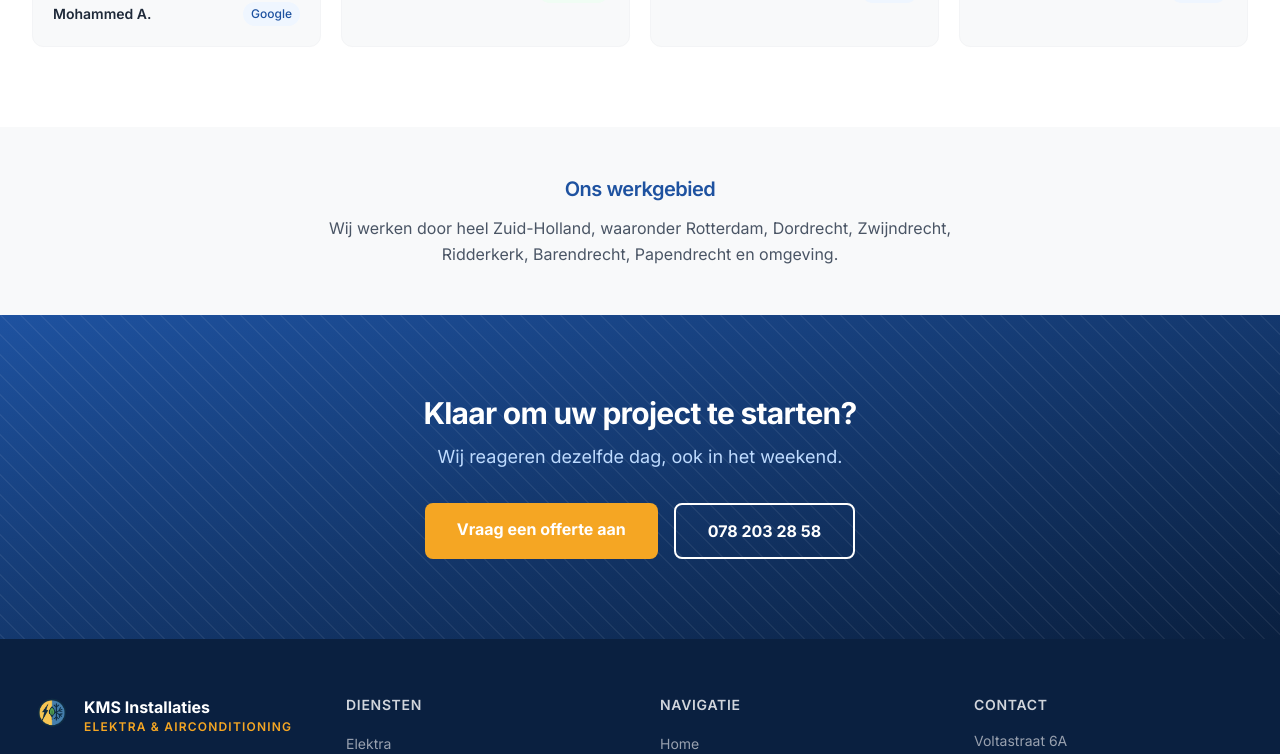
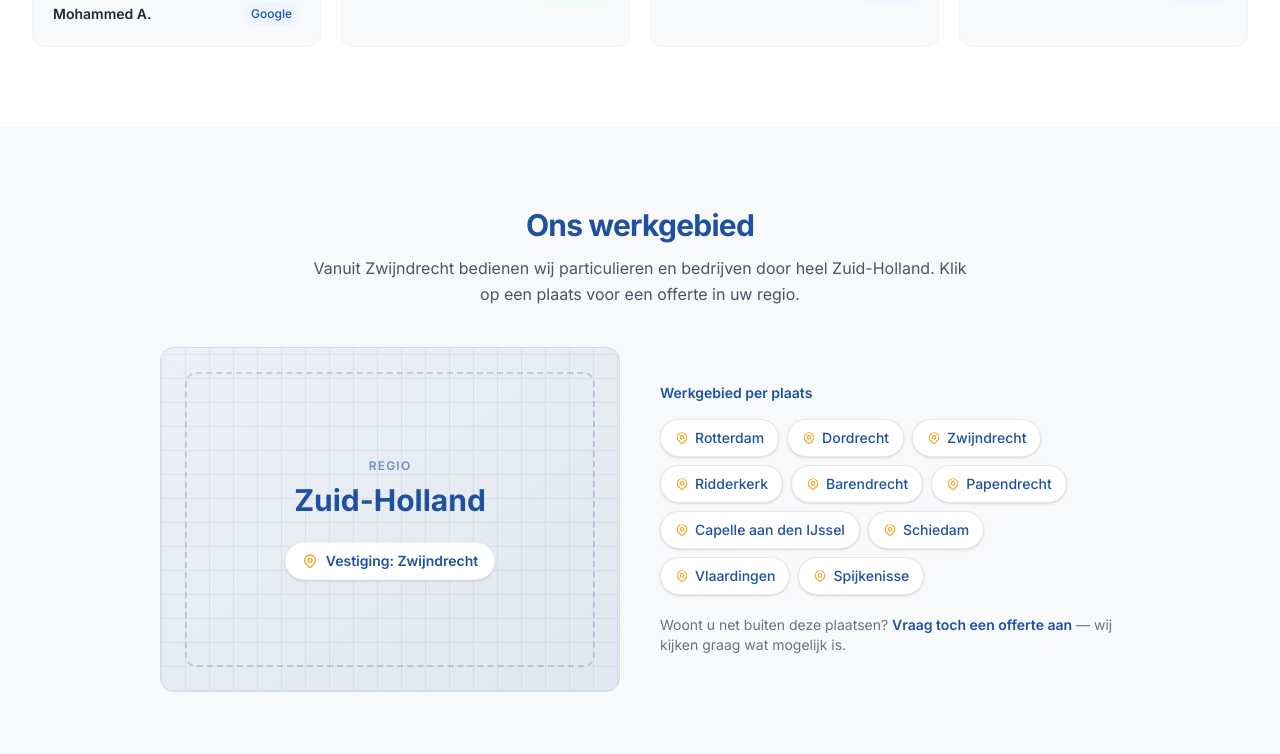
Before and after one commit to Jr-builds/v0-kms-installaties-website, a Next.js app: page /over-ons in a window 1280 px wide. Shown: the part 2100-2854 px from the top of the page. Built offline with nearby package versions, Linux system fonts and the light colour scheme; no server answers.

Commit message:
Werkgebied visual is done

```diff
--- a/app/over-ons/page.tsx
+++ b/app/over-ons/page.tsx
@@ -4,6 +4,7 @@ import Footer from '@/components/footer'
 import ImagePlaceholder from '@/components/image-placeholder'
 import ClosingCTA from '@/components/closing-cta'
 import StatsBar from '@/components/stats-bar'
+import Werkgebied from '@/components/werkgebied'
 import { certifications } from '@/lib/certifications'
 import { getReviewPlatformBadgeClass } from '@/lib/review-badge'
 import { pageMetadata } from '@/lib/metadata'
@@ -110,15 +111,7 @@ export default function OverOnsPage() {
           </div>
         </section>
 
-        {/* Werkgebied */}
-        <section className="bg-kms-light py-12">
-          <div className="max-w-3xl mx-auto px-4 sm:px-6 lg:px-8 text-center">
-            <h2 className="heading-subsection mb-3 text-kms-navy">Ons werkgebied</h2>
-            <p className="text-gray-600 leading-relaxed">
-              Wij werken door heel Zuid-Holland, waaronder Rotterdam, Dordrecht, Zwijndrecht, Ridderkerk, Barendrecht, Papendrecht en omgeving.
-            </p>
-          </div>
-        </section>
+        <Werkgebied />
 
         <ClosingCTA />
       </main>
--- /dev/null
+++ b/components/werkgebied.tsx
@@ -0,0 +1,90 @@
+import Link from 'next/link'
+import { businessInfo } from '@/lib/business'
+
+function MapPinIcon({ className = 'h-4 w-4' }: { className?: string }) {
+  return (
+    <svg
+      className={className}
+      fill="none"
+      viewBox="0 0 24 24"
+      stroke="currentColor"
+      strokeWidth={2}
+      aria-hidden="true"
+    >
+      <path
+        strokeLinecap="round"
+        strokeLinejoin="round"
+        d="M17.657 16.657L13.414 20.9a1.998 1.998 0 01-2.827 0l-4.244-4.243a8 8 0 1111.314 0z"
+      />
+      <path strokeLinecap="round" strokeLinejoin="round" d="M15 11a3 3 0 11-6 0 3 3 0 016 0z" />
+    </svg>
+  )
+}
+
+export default function Werkgebied() {
+  return (
+    <section className="bg-kms-light py-16 sm:py-20">
+      <div className="max-w-5xl mx-auto px-4 sm:px-6 lg:px-8">
+        <div className="text-center mb-10">
+          <h2 className="heading-section text-kms-navy mb-3">Ons werkgebied</h2>
+          <p className="text-gray-600 leading-relaxed max-w-2xl mx-auto">
+            Vanuit Zwijndrecht bedienen wij particulieren en bedrijven door heel Zuid-Holland.
+            Klik op een plaats voor een offerte in uw regio.
+          </p>
+        </div>
+
+        <div className="grid grid-cols-1 lg:grid-cols-2 gap-10 items-center">
+          <div
+            className="relative overflow-hidden rounded-2xl border border-kms-navy/10 bg-gradient-to-br from-kms-navy/5 to-kms-navy/10 aspect-[4/3] min-h-[220px]"
+            aria-hidden="true"
+          >
+            <div
+              className="absolute inset-0 opacity-[0.08]"
+              style={{
+                backgroundImage:
+                  'repeating-linear-gradient(0deg, #1e52a0 0, #1e52a0 1px, transparent 0, transparent 24px), repeating-linear-gradient(90deg, #1e52a0 0, #1e52a0 1px, transparent 0, transparent 24px)',
+              }}
+            />
+            <div className="absolute inset-6 rounded-xl border-2 border-dashed border-kms-navy/20" />
+            <div className="absolute inset-0 flex flex-col items-center justify-center px-6 text-center">
+              <span className="text-xs font-semibold uppercase tracking-widest text-kms-navy/60 mb-2">
+                Regio
+              </span>
+              <span className="text-2xl sm:text-3xl font-bold text-kms-navy">Zuid-Holland</span>
+              <div className="mt-6 flex items-center gap-2 rounded-full bg-white px-4 py-2 shadow-sm border border-gray-100">
+                <MapPinIcon className="h-4 w-4 text-kms-yellow" />
+                <span className="text-sm font-semibold text-kms-navy">
+                  Vestiging: {businessInfo.address.addressLocality}
+                </span>
+              </div>
+            </div>
+          </div>
+
+          <div>
+            <p className="text-sm font-semibold text-kms-navy mb-4">Werkgebied per plaats</p>
+            <ul className="flex flex-wrap gap-2">
+              {businessInfo.areaServedCities.map((city) => (
+                <li key={city}>
+                  <Link
+                    href={`/offerte?plaats=${encodeURIComponent(city)}`}
+                    className="inline-flex items-center gap-1.5 rounded-full border border-gray-200 bg-white px-3.5 py-2 text-sm font-medium text-kms-navy shadow-sm transition-colors hover:border-kms-navy hover:bg-white"
+                  >
+                    <MapPinIcon className="h-3.5 w-3.5 text-kms-yellow flex-shrink-0" />
+                    {city}
+                  </Link>
+                </li>
+              ))}
+            </ul>
+            <p className="mt-5 text-sm text-gray-500">
+              Woont u net buiten deze plaatsen?{' '}
+              <Link href="/offerte" className="font-semibold text-kms-navy hover:underline">
+                Vraag toch een offerte aan
+              </Link>{' '}
+              — wij kijken graag wat mogelijk is.
+            </p>
+          </div>
+        </div>
+      </div>
+    </section>
+  )
+}
```
Also changed, not shown: 1 other file (tests, documents, lock files or other folders).
